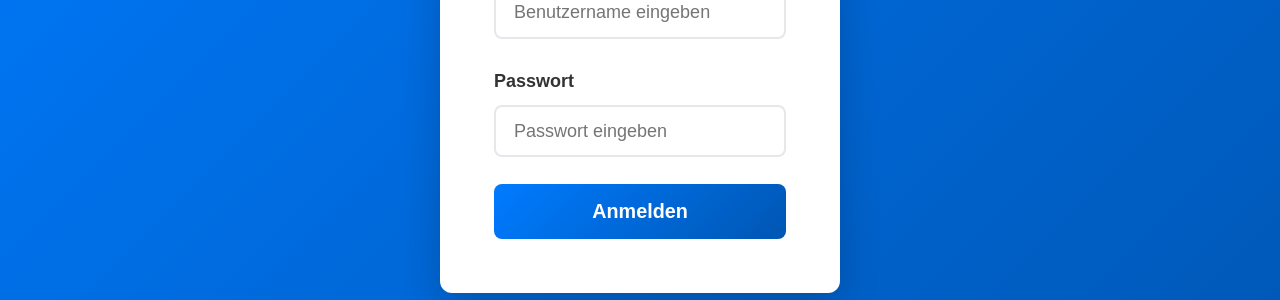
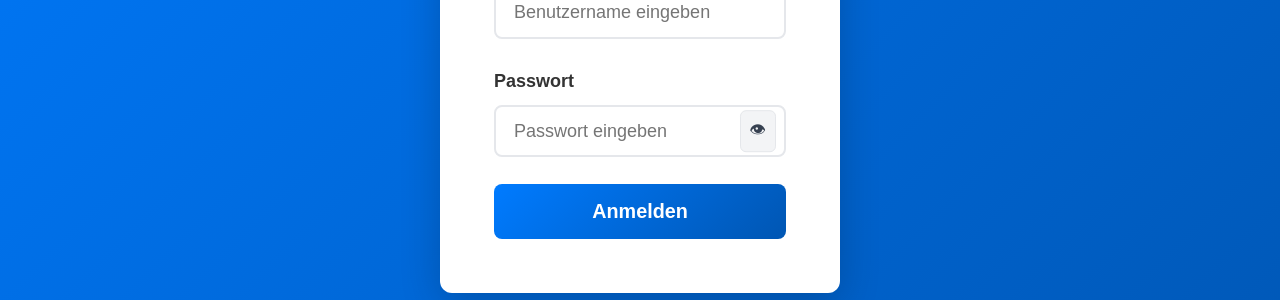
Before and after one commit to gkoe/senioren-it-kurs, a Jekyll site: the page login.html, which Jekyll copies as it is, in a window 1280 px wide. Shown: the part 419-719 px from the top of the page. Built offline with Jekyll 4.4.1, drawn with Linux system fonts in a browser that asks for light colours.

Commit message:
Login: Passwort-Visibilitätsumschalter (anzeigen/ausblenden) hinzugefügt

```diff
--- a/login.html
+++ b/login.html
@@ -100,6 +100,31 @@
       display: block;
     }
 
+    /* Passwort anzeigen/ausblenden */
+    .password-wrapper {
+      position: relative;
+    }
+    .password-wrapper input[type="password"],
+    .password-wrapper input[type="text"] {
+      padding-right: 2.75rem; /* Platz für Toggle-Button */
+    }
+    .toggle-password {
+      position: absolute;
+      right: 10px;
+      top: 50%;
+      transform: translateY(-50%);
+      background: #f3f4f6;
+      border: 1px solid #e5e7eb;
+      color: #374151;
+      border-radius: 6px;
+      padding: 0.35rem 0.5rem;
+      font-size: 0.9rem;
+      cursor: pointer;
+    }
+    .toggle-password:hover {
+      background: #e9ecef;
+    }
+
     .demo-info {
       margin-top: 2rem;
       padding: 1rem;
@@ -145,6 +170,7 @@
 
         <div class="form-group">
           <label for="password">Passwort</label>
+          <div class="password-wrapper">
             <input
               type="password"
               id="password"
@@ -152,6 +178,14 @@
               required
               autocomplete="current-password"
               placeholder="Passwort eingeben">
+            <button
+              type="button"
+              id="toggle-password"
+              class="toggle-password"
+              aria-label="Kennwort anzeigen"
+              aria-pressed="false"
+              title="Kennwort anzeigen">👁</button>
+          </div>
         </div>
 
         <button type="submit" class="btn-login">Anmelden</button>
```
Also changed, not shown: other parts of login.html (+14 -0 lines). Lines whose indentation alone changed are shown as unchanged.
